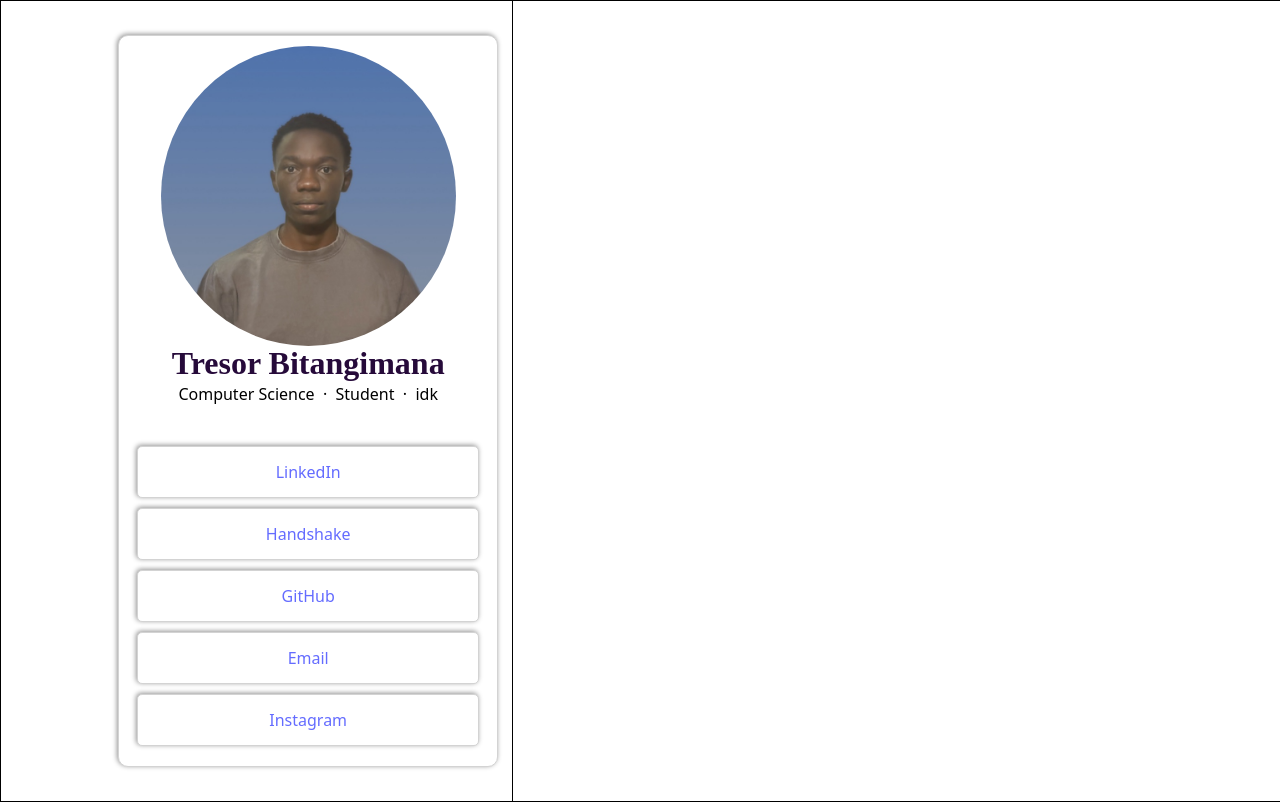
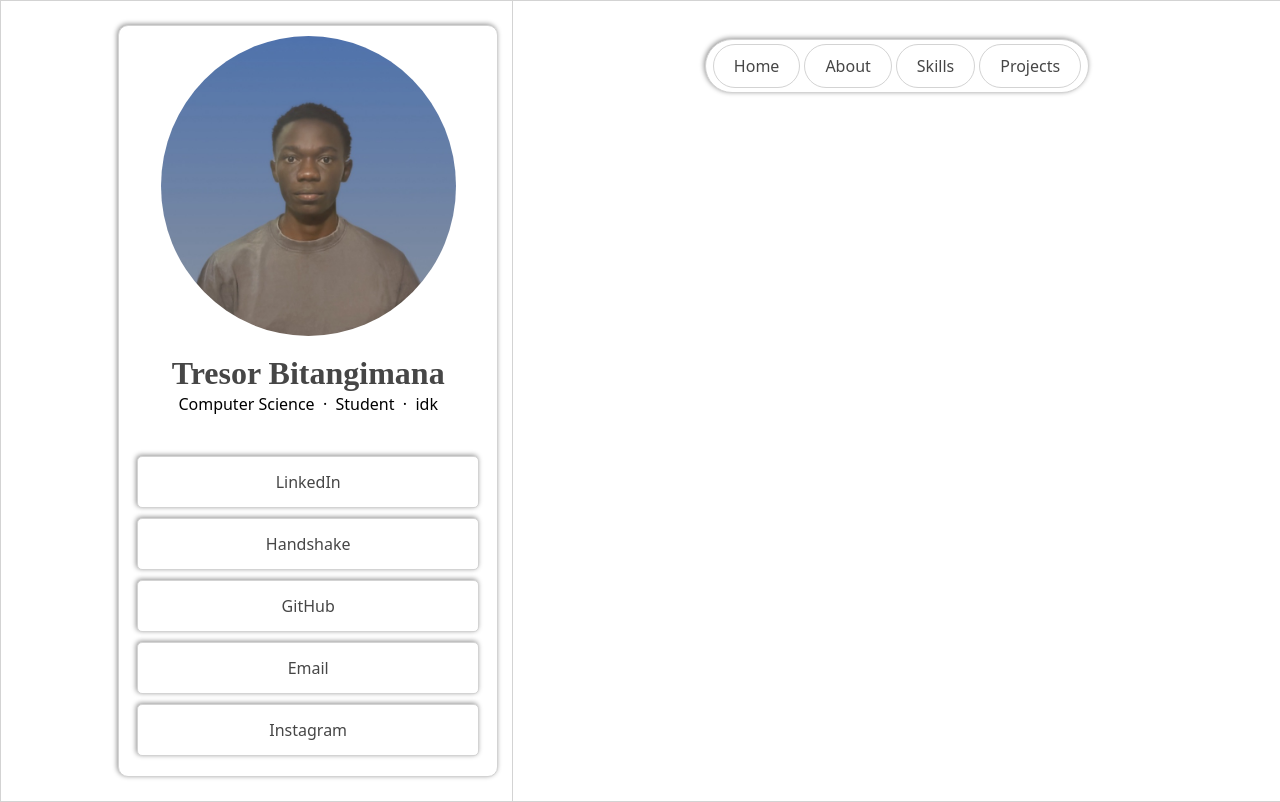
Before and after one commit to TresorBitangimana/Portfolio101, a React (Vite) app in the folder Portfolio2/: page / in a window 1280 px wide. Built offline with nearby package versions, Linux system fonts and the light colour scheme.

Commit message:
profiles changes n added nav

```diff
--- a/Portfolio2/src/App.css
+++ b/Portfolio2/src/App.css
@@ -6,6 +6,9 @@
   --primary-color: rgb(68, 14, 107);
   --second-color: rgb(38, 10, 58);
   --hover-color:rgba(68, 14, 107, 0.077);
+  --border-color: rgb(211, 211, 211);
+  --text-color: rgb(70, 70, 70);
+  --border-shadow: -1px -1px 5px rgb(147, 147, 147);
   scroll-behavior: smooth;
   scrollbar-width: none;
 
@@ -24,7 +27,7 @@
 .profile-container{
   height: 100%;
   width: 100%;
-  border: 1px solid black;
+  border: 1px solid var(--border-color);
   display: flex;
   align-items: center;
   justify-content: center;
@@ -33,5 +36,7 @@
 .content-container{
   height: 100%;
   width: 100%;
-  border: 1px solid black;
+  border: 1px solid var(--border-color);
+  display: flex;
+  justify-content: center;
 }
--- a/Portfolio2/src/App.jsx
+++ b/Portfolio2/src/App.jsx
@@ -3,6 +3,7 @@ import './App.css'
 import Profile from "./Profile.jsx";
 import Projects from "./Projects.jsx";
 import About from "./About.jsx";
+import Nav from "./Nav.jsx"
 
 function App() {
 
@@ -12,6 +13,7 @@ function App() {
         <Profile />
       </div>
       <div className="content-container" id="content-contaienr">
+        <Nav />
         <About />
         <Projects />
       </div>
--- /dev/null
+++ b/Portfolio2/src/Nav.css
@@ -0,0 +1,38 @@
+
+
+.nav{
+    height: 6.5%;
+    width: auto;
+    padding-left: 5px;
+    padding-right: 5px;
+    border: 1px solid var(--border-color);
+    box-shadow: var(--border-shadow);
+    border-radius: 50px;
+    position: sticky;
+    margin-top: 5%;
+    display: flex;
+    align-items: center;
+    justify-content: center;
+
+}
+
+.nav ul{
+    border-radius: 50px;
+    display: flex;
+    justify-content: space-between;
+    width: 100%;
+}
+
+.nav ul li{
+    list-style: none ;
+    float: left;
+    border: 1px solid var(--border-color);
+    padding: 9px 20px;
+    border-radius: 50px;
+    margin-left: 2px;
+    margin-right: 2px;
+}
+
+.nav ul li a{
+    color: var(--text-color);
+}
--- /dev/null
+++ b/Portfolio2/src/Nav.jsx
@@ -0,0 +1,26 @@
+import "./Nav.css"
+
+
+function Nav(){
+    return(
+        <div className="nav" id="nav">
+            <ul>
+                <li className="paths">
+                    <a href="#">Home</a>
+                </li>
+                <li className="paths">
+                    <a href="#">About</a>
+                </li>
+                <li className="paths">
+                    <a href="#">Skills</a>
+                </li>
+                <li className="paths">
+                    <a href="#">Projects</a>
+                </li>
+            </ul>
+        </div>
+    );
+}
+
+
+export default Nav;
--- a/Portfolio2/src/Profile.css
+++ b/Portfolio2/src/Profile.css
@@ -1,8 +1,6 @@
 *{
     margin: 0;
     padding: 0;
-
-    --border-color: rgb(211, 211, 211);
 }
 
 
@@ -10,7 +8,7 @@
     height: auto;
     width: 70%;
     border: 1px solid var(--border-color);
-    box-shadow: -1px -1px 5px rgb(147, 147, 147);
+    box-shadow: var(--border-shadow);
     border-radius: 10px;
     display: flex;
     flex-direction: column;
@@ -24,6 +22,7 @@
     height: 300px;
     width: auto;
     border-radius: 50%;
+    margin-bottom: 20px;
 }
 
 .my-info{
@@ -32,7 +31,7 @@
 
 .name{
     font-family: 'Lucida Handwriting';
-    color: var(--second-color);
+    color: var(--text-color);
     font-size: 2em;
 }
 .my-info-about{
@@ -52,10 +51,14 @@
     height: 50px;
     width: 95%;
     border: 1px solid var(--border-color);
-    box-shadow: -1px -1px 5px rgb(147, 147, 147);
+    box-shadow: var(--border-shadow);
     border-radius: 5px;
     margin-bottom: 10px;
     display: flex;
     align-items: center;
     justify-content: center;
 }
+
+.contact a{
+    color: var(--text-color);
+}
```
